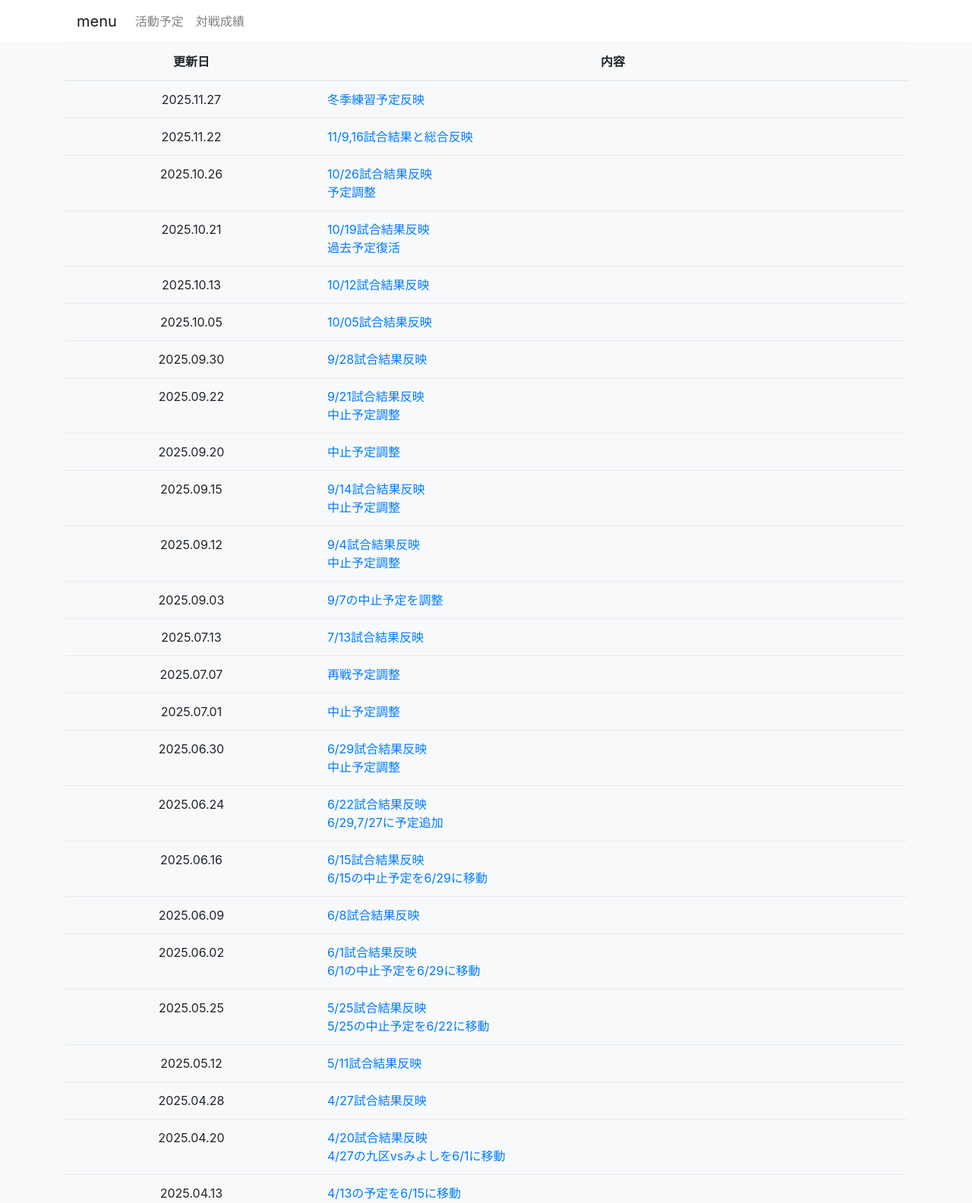
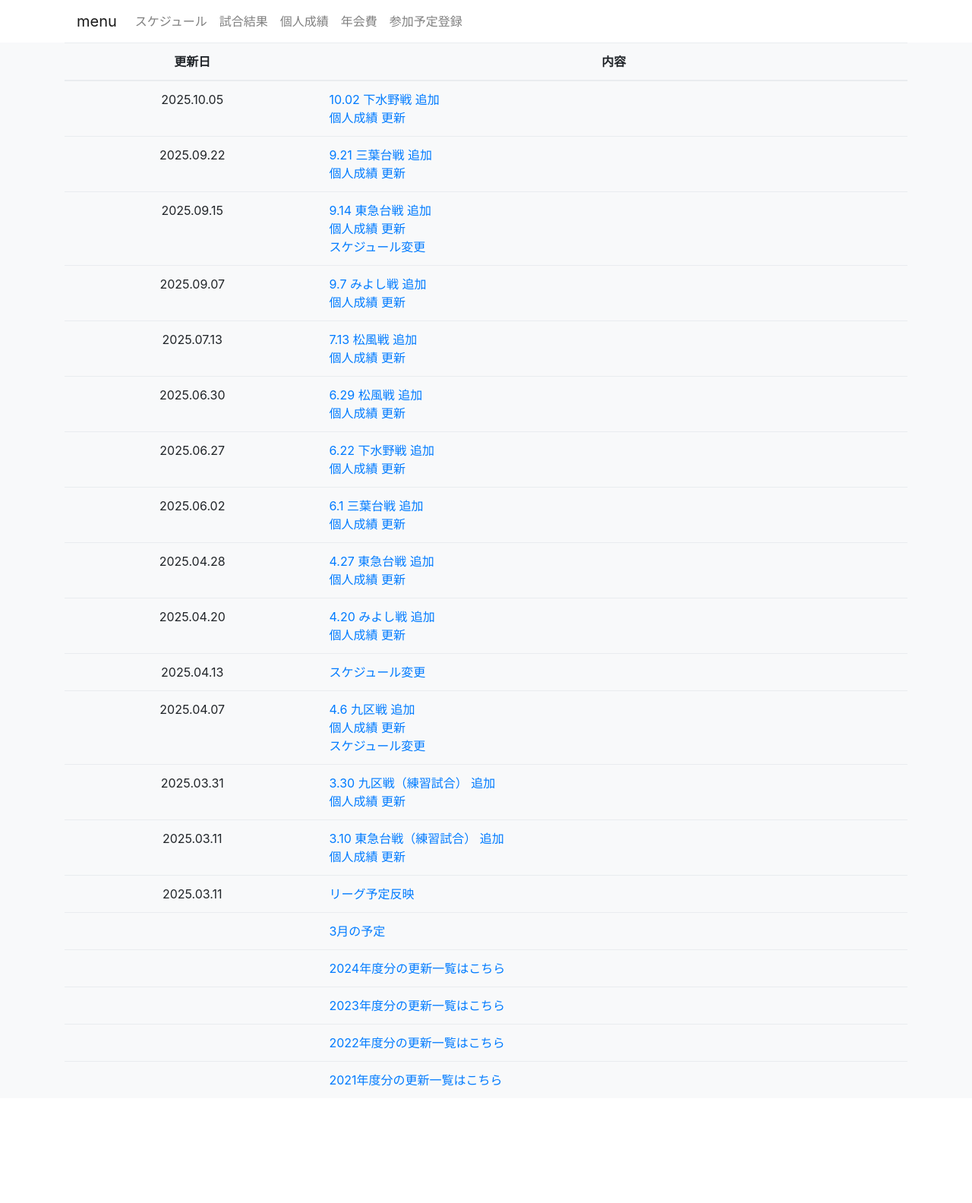
Before and after one commit to irisosoft/irisoleague, a plain HTML site: page index.html in a window 1280 px wide. Shown: the top 1584 px of the page at 76% size. After the commit the page ends 1510 px from the top, so only its background shows below. Drawn offline with nearby package versions, Linux system fonts and the light colour scheme.

Commit message:
Update index.html

```diff
--- a/index.html
+++ b/index.html
@@ -1,7 +1,7 @@
 <!doctype html>
 <html lang="ja">
   <head>
-    <title>入曽ソフトボールリーグ</title>
+    <title>グリーンズソフトボール</title>
     <!-- Required meta tags -->
     <meta charset="utf-8">
     <meta name="viewport" content="width=device-width, initial-scale=1, shrink-to-fit=no">
@@ -27,8 +27,11 @@
           </button>
           <div id="menu" class="collapse navbar-collapse">
             <ul class="navbar-nav">
-              <li class="nav-item"><a href="./schedule/schedule.html" class="nav-link">活動予定</a></li>
-              <li class="nav-item"><a href="./report/report.html" class="nav-link">対戦成績</a></li>
+              <li class="nav-item"><a href="./schedule/schedule.html" class="nav-link">スケジュール</a></li>
+              <li class="nav-item"><a href="./game/gameList.html" class="nav-link">試合結果</a></li>
+              <li class="nav-item"><a href="./score/scoreList.html" class="nav-link">個人成績</a></li>
+              <li class="nav-item"><a href="./collectReceive/collectReceive.html" class="nav-link">年会費</a></li>
+              <li class="nav-item"><a href="https://densuke.biz/list?cd=V5bFQTeYBSBJyEkD" target="_brank" class="nav-link">参加予定登録</a></li>
             </ul>
           </div>
         </nav>
@@ -43,35 +46,26 @@
                   <tr><th>更新日</th><th>内容</th></tr>
                 </thead>
                 <tbody>
-                  <tr class=""><td>2025.11.27</td><td class="text-left"><a href="./schedule/schedule.html">冬季練習予定反映</a></td></tr>
-                  <tr class=""><td>2025.11.22</td><td class="text-left"><a href="./report/report.html">11/9,16試合結果と総合反映</a></td></tr>
-                  <tr class=""><td>2025.10.26</td><td class="text-left"><a href="./report/report.html">10/26試合結果反映</a><BR><a href="./schedule/schedule.html">予定調整</a></td></tr>
-                  <tr class=""><td>2025.10.21</td><td class="text-left"><a href="./report/report.html">10/19試合結果反映</a><BR><a href="./schedule/schedule.html">過去予定復活</a></td></tr>
-                  <tr class=""><td>2025.10.13</td><td class="text-left"><a href="./report/report.html">10/12試合結果反映</a></td></tr>
-                  <tr class=""><td>2025.10.05</td><td class="text-left"><a href="./report/report.html">10/05試合結果反映</a></td></tr>
-                  <tr class=""><td>2025.09.30</td><td class="text-left"><a href="./report/report.html">9/28試合結果反映</a></td></tr>
-                  <tr class=""><td>2025.09.22</td><td class="text-left"><a href="./report/report.html">9/21試合結果反映</a><BR><a href="./schedule/schedule.html">中止予定調整</a></td></tr>
-                  <tr class=""><td>2025.09.20</td><td class="text-left"><a href="./schedule/schedule.html">中止予定調整</a></td></tr>
-                  <tr class=""><td>2025.09.15</td><td class="text-left"><a href="./report/report.html">9/14試合結果反映</a><BR><a href="./schedule/schedule.html">中止予定調整</a></td></tr>
-                  <tr class=""><td>2025.09.12</td><td class="text-left"><a href="./report/report.html">9/4試合結果反映</a><BR><a href="./schedule/schedule.html">中止予定調整</a></td></tr>
-                  <tr class=""><td>2025.09.03</td><td class="text-left"><a href="./schedule/schedule.html">9/7の中止予定を調整</a></td></tr>
-                  <tr class=""><td>2025.07.13</td><td class="text-left"><a href="./report/report.html">7/13試合結果反映</a></td></tr>
-                  <tr class=""><td>2025.07.07</td><td class="text-left"><a href="./schedule/schedule.html">再戦予定調整</a></td></tr>
-                  <tr class=""><td>2025.07.01</td><td class="text-left"><a href="./schedule/schedule.html">中止予定調整</a></td></tr>
-                  <tr class=""><td>2025.06.30</td><td class="text-left"><a href="./report/report.html">6/29試合結果反映</a><BR><a href="./schedule/schedule.html">中止予定調整</a></td></tr>
-                  <tr class=""><td>2025.06.24</td><td class="text-left"><a href="./report/report.html">6/22試合結果反映</a><BR><a href="./schedule/schedule.html">6/29,7/27に予定追加</a></td></tr>
-                  <tr class=""><td>2025.06.16</td><td class="text-left"><a href="./report/report.html">6/15試合結果反映</a><BR><a href="./schedule/schedule.html">6/15の中止予定を6/29に移動</a></td></tr>
-                  <tr class=""><td>2025.06.09</td><td class="text-left"><a href="./report/report.html">6/8試合結果反映</a></td></tr>
-                  <tr class=""><td>2025.06.02</td><td class="text-left"><a href="./report/report.html">6/1試合結果反映</a><BR><a href="./schedule/schedule.html">6/1の中止予定を6/29に移動</a></td></tr>
-                  <tr class=""><td>2025.05.25</td><td class="text-left"><a href="./report/report.html">5/25試合結果反映</a><BR><a href="./schedule/schedule.html">5/25の中止予定を6/22に移動</a></td></tr>
-                  <tr class=""><td>2025.05.12</td><td class="text-left"><a href="./report/report.html">5/11試合結果反映</a></td></tr>
-                  <tr class=""><td>2025.04.28</td><td class="text-left"><a href="./report/report.html">4/27試合結果反映</a></td></tr>
-                  <tr class=""><td>2025.04.20</td><td class="text-left"><a href="./report/report.html">4/20試合結果反映</a><br><a href="./schedule/schedule.html">4/27の九区vsみよしを6/1に移動</a></td></tr>
-                  <tr class=""><td>2025.04.13</td><td class="text-left"><a href="./schedule/schedule.html">4/13の予定を6/15に移動</a></td></tr>
-                  <tr class=""><td>2025.04.06</td><td class="text-left"><a href="./schedule/schedule.html">5/4の予定を6/1に移動</a><br><a href="./report/report.html">4/6試合反映</a></td></tr>
-                  <tr class=""><td>2025.03.09</td><td class="text-left"><a href="./schedule/schedule.html">2025年度リーグ予定反映</a></td></tr>
-                  <tr class=""><td>2025.02.15</td><td class="text-left"><a href="./schedule/schedule.html">3月の予定反映</a></td></tr>
-                  <tr class=""><td>2024.11.23</td><td class="text-left"><a href="./schedule/schedule.html">シーズン予定削除<br>冬季連取予定追加</a></td></tr>
+                  <tr class=""><td>2025.10.05</td><td class="text-left"><a href="./game/game2025.html">10.02 下水野戦 追加</a><BR><a href="./score/score2025.html">個人成績 更新</a></td></tr>
+                  <tr class=""><td>2025.09.22</td><td class="text-left"><a href="./game/game2025.html">9.21 三葉台戦 追加</a><BR><a href="./score/score2025.html">個人成績 更新</a></td></tr>
+                  <tr class=""><td>2025.09.15</td><td class="text-left"><a href="./game/game2025.html">9.14 東急台戦 追加</a><BR><a href="./score/score2025.html">個人成績 更新</a><BR><a href="./schedule/schedule.html">スケジュール変更</a></td></tr>
+                  <tr class=""><td>2025.09.07</td><td class="text-left"><a href="./game/game2025.html">9.7 みよし戦 追加</a><BR><a href="./score/score2025.html">個人成績 更新</a></td></tr>
+                  <tr class=""><td>2025.07.13</td><td class="text-left"><a href="./game/game2025.html">7.13 松風戦 追加</a><BR><a href="./score/score2025.html">個人成績 更新</a></td></tr>
+                  <tr class=""><td>2025.06.30</td><td class="text-left"><a href="./game/game2025.html">6.29 松風戦 追加</a><BR><a href="./score/score2025.html">個人成績 更新</a></td></tr>
+                  <tr class=""><td>2025.06.27</td><td class="text-left"><a href="./game/game2025.html">6.22 下水野戦 追加</a><BR><a href="./score/score2025.html">個人成績 更新</a></td></tr>
+                  <tr class=""><td>2025.06.02</td><td class="text-left"><a href="./game/game2025.html">6.1 三葉台戦 追加</a><BR><a href="./score/score2025.html">個人成績 更新</a></td></tr>
+                  <tr class=""><td>2025.04.28</td><td class="text-left"><a href="./game/game2025.html">4.27 東急台戦 追加</a><BR><a href="./score/score2025.html">個人成績 更新</a></td></tr>
+                  <tr class=""><td>2025.04.20</td><td class="text-left"><a href="./game/game2025.html">4.20 みよし戦 追加</a><BR><a href="./score/score2025.html">個人成績 更新</a></td></tr>
+                  <tr class=""><td>2025.04.13</td><td class="text-left"><a href="./schedule/schedule.html">スケジュール変更</a></td></tr>
+                  <tr class=""><td>2025.04.07</td><td class="text-left"><a href="./game/game2025.html">4.6 九区戦 追加</a><BR><a href="./score/score2025.html">個人成績 更新</a><BR><a href="./schedule/schedule.html">スケジュール変更</a></td></tr>
+                  <tr class=""><td>2025.03.31</td><td class="text-left"><a href="./game/game2025.html">3.30 九区戦（練習試合） 追加</a><BR><a href="./score/score2025.html">個人成績 更新</a></td></tr>
+                  <tr class=""><td>2025.03.11</td><td class="text-left"><a href="./game/game2025.html">3.10 東急台戦（練習試合） 追加</a><BR><a href="./score/score2025.html">個人成績 更新</a></td></tr>
+                  <tr class=""><td>2025.03.11</td><td class="text-left"><a href="./schedule/schedule.html">リーグ予定反映</a></tr>
+                  <tr class=""><td></td><td class="text-left"><a href="./schedule/schedule.html">3月の予定</a></tr>
+                  <tr class=""><td></td><td class="text-left"><a href="./index2024.html">2024年度分の更新一覧はこちら</a></tr>
+                  <tr class=""><td></td><td class="text-left"><a href="./index2023.html">2023年度分の更新一覧はこちら</a></tr>
+                  <tr class=""><td></td><td class="text-left"><a href="./index2022.html">2022年度分の更新一覧はこちら</a></tr>
+                  <tr class=""><td></td><td class="text-left"><a href="./index2021.html">2021年度分の更新一覧はこちら</a></tr>
                 </tbody>
               </table>
             </div>
@@ -89,7 +83,6 @@
       $(function() {
         'use strict';
         $('[data-toggle="tooltip"]').tooltip();
-      });
-    </script>
+      });    </script>
   </body>
 </html>
```
